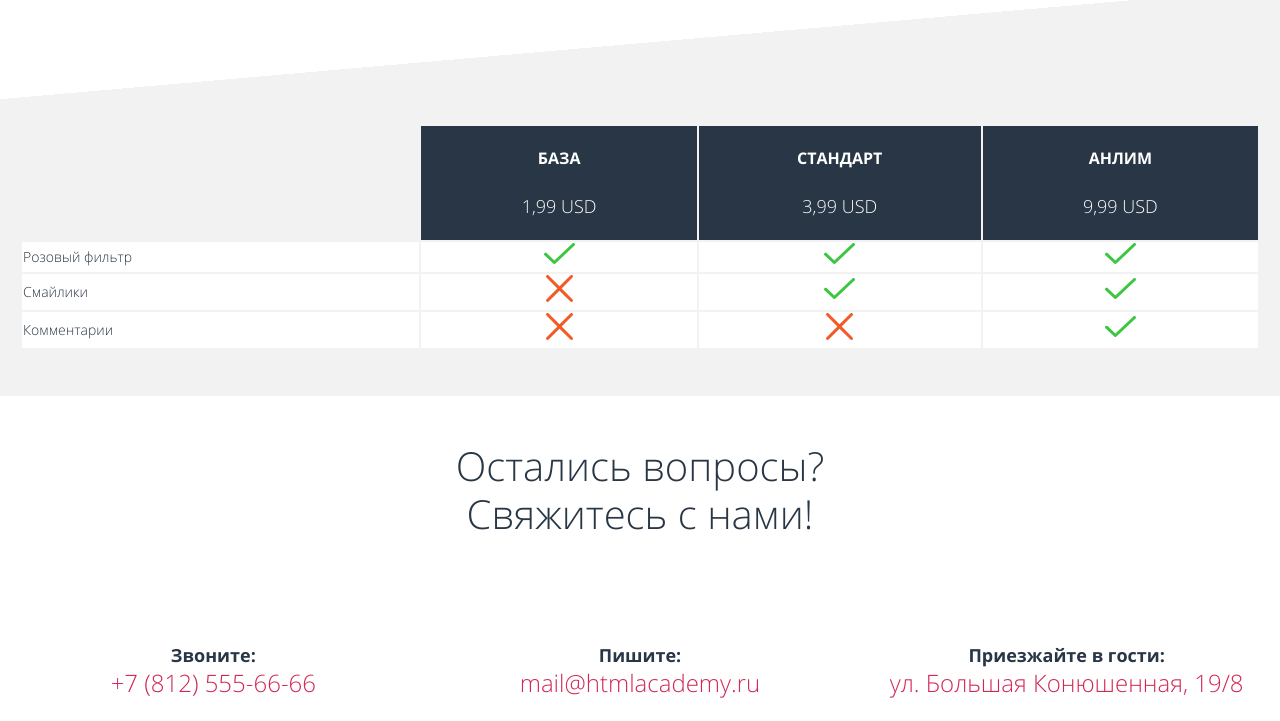
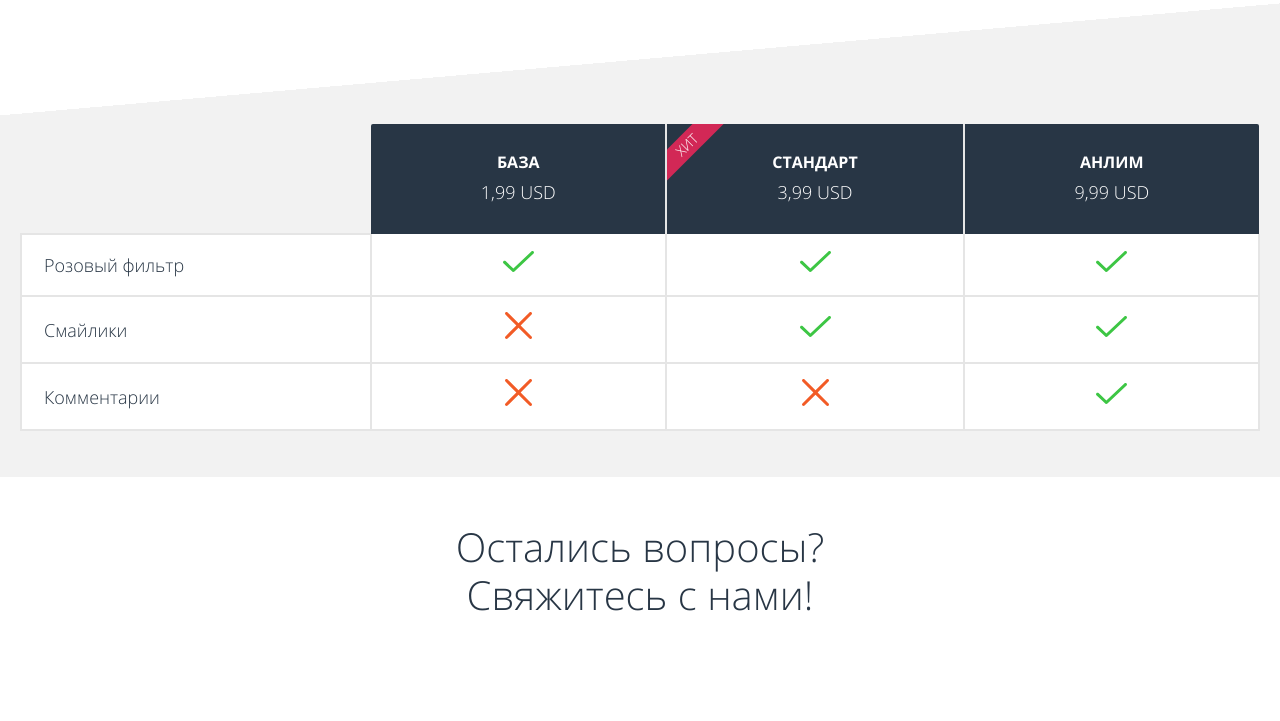
Before and after one commit to vilenan/1437099-pink-23, a website: page source/index.html in a window 1280 px wide. Shown: the part 2497-3218 px from the top of the page. Drawn offline with nearby package versions, Linux system fonts and the light colour scheme; files that its build step writes are made by us from their sources.

Commit message:
верстка таблицы тарифов

```diff
--- a/source/index.html
+++ b/source/index.html
@@ -185,16 +185,17 @@
     </section>
     <section class="tariffs">
       <h2 class="visually-hidden">Тарифы</h2>
+      <div class="tariffs__wrapper">
         <div class="tariffs__list slider">
           <table class="tariffs__table">
-
+            <thead>
               <tr class="tariffs__header">
-            <th></th>
+                <th class="tariffs__item tariffs__item--title"></th>
                 <th class="tariffs__item">
                   <h3 class="tariffs__title">база</h3>
                   <p class="tariffs__price">1,99 USD</p>
                 </th>
-            <th class="tariffs__item tariffs__item--current tariffs__item--hit">
+                <th class="tariffs__item tariffs__item--hit">
                   <h3 class="tariffs__title">стандарт</h3>
                   <p class="tariffs__price">3,99 USD</p>
                 </th>
@@ -203,97 +204,116 @@
                   <p class="tariffs__price">9,99 USD</p>
                 </th>
               </tr>
-
+            </thead>
+            <tbody>
               <tr class="tariffs__option">
-            <td>Розовый фильтр</td>
+                <td class="tariffs__option-value tariffs__option-value--title">Розовый фильтр</td>
                 <td class="tariffs__option-value">
+                  <div class="tariffs__value-wrapper">
                     <span class="tariffs__option-name">розовый фильтр</span>
                     <svg width="31" height="21" viewBox="0 0 31 21" fill="none" xmlns="http://www.w3.org/2000/svg">
                       <path
                         d="M30.5559 0.429509C30.4134 0.293412 30.2439 0.185389 30.0571 0.111671C29.8703 0.0379536 29.67 0 29.4676 0C29.2653 0 29.065 0.0379536 28.8782 0.111671C28.6914 0.185389 28.5219 0.293412 28.3794 0.429509L10.3744 17.4958L2.5777 10.1097C2.28714 9.85325 1.90283 9.71362 1.50573 9.72025C1.10864 9.72689 0.72977 9.87928 0.448939 10.1453C0.168108 10.4114 0.00724504 10.7703 0.0002388 11.1464C-0.00676744 11.5226 0.140631 11.8867 0.41138 12.1619L9.29124 20.5741C9.4331 20.7094 9.60187 20.8167 9.7878 20.8898C9.97372 20.9629 10.1731 21.0004 10.3744 21C10.7806 20.9986 11.1698 20.8456 11.4576 20.5741L30.5559 2.48172C30.8405 2.20822 31 1.83963 31 1.45561C31 1.0716 30.8405 0.703003 30.5559 0.429509Z"
                         fill="#3DC644" />
                     </svg>
+                  </div>
                 </td>
-            <td class="tariffs__option-value tariffs__option-value--current">
+                <td class="tariffs__option-value">
+                  <div class="tariffs__value-wrapper">
                     <span class="tariffs__option-name">розовый фильтр</span>
                     <svg width="31" height="21" viewBox="0 0 31 21" fill="none" xmlns="http://www.w3.org/2000/svg">
                       <path
                         d="M30.5559 0.429509C30.4134 0.293412 30.2439 0.185389 30.0571 0.111671C29.8703 0.0379536 29.67 0 29.4676 0C29.2653 0 29.065 0.0379536 28.8782 0.111671C28.6914 0.185389 28.5219 0.293412 28.3794 0.429509L10.3744 17.4958L2.5777 10.1097C2.28714 9.85325 1.90283 9.71362 1.50573 9.72025C1.10864 9.72689 0.72977 9.87928 0.448939 10.1453C0.168108 10.4114 0.00724504 10.7703 0.0002388 11.1464C-0.00676744 11.5226 0.140631 11.8867 0.41138 12.1619L9.29124 20.5741C9.4331 20.7094 9.60187 20.8167 9.7878 20.8898C9.97372 20.9629 10.1731 21.0004 10.3744 21C10.7806 20.9986 11.1698 20.8456 11.4576 20.5741L30.5559 2.48172C30.8405 2.20822 31 1.83963 31 1.45561C31 1.0716 30.8405 0.703003 30.5559 0.429509Z"
                         fill="#3DC644" />
                     </svg>
+                  </div>
                 </td>
                 <td class="tariffs__option-value">
+                  <div class="tariffs__value-wrapper">
                     <span class="tariffs__option-name">розовый фильтр</span>
                     <svg width="31" height="21" viewBox="0 0 31 21" fill="none" xmlns="http://www.w3.org/2000/svg">
                       <path
                         d="M30.5559 0.429509C30.4134 0.293412 30.2439 0.185389 30.0571 0.111671C29.8703 0.0379536 29.67 0 29.4676 0C29.2653 0 29.065 0.0379536 28.8782 0.111671C28.6914 0.185389 28.5219 0.293412 28.3794 0.429509L10.3744 17.4958L2.5777 10.1097C2.28714 9.85325 1.90283 9.71362 1.50573 9.72025C1.10864 9.72689 0.72977 9.87928 0.448939 10.1453C0.168108 10.4114 0.00724504 10.7703 0.0002388 11.1464C-0.00676744 11.5226 0.140631 11.8867 0.41138 12.1619L9.29124 20.5741C9.4331 20.7094 9.60187 20.8167 9.7878 20.8898C9.97372 20.9629 10.1731 21.0004 10.3744 21C10.7806 20.9986 11.1698 20.8456 11.4576 20.5741L30.5559 2.48172C30.8405 2.20822 31 1.83963 31 1.45561C31 1.0716 30.8405 0.703003 30.5559 0.429509Z"
                         fill="#3DC644" />
                     </svg>
+                  </div>
                 </td>
               </tr>
 
               <tr class="tariffs__option">
-            <td>Смайлики</td>
+                <td class="tariffs__option-value tariffs__option-value--title">Смайлики</td>
                 <td class="tariffs__option-value">
+                  <div class="tariffs__value-wrapper">
                     <span class="tariffs__option-name">смайлики</span>
                     <svg width="27" height="27" viewBox="0 0 27 27" fill="none" xmlns="http://www.w3.org/2000/svg">
                       <path
                         d="M15.6444 13.5065L26.5531 2.58654C26.6947 2.44667 26.8071 2.28009 26.8838 2.09645C26.9605 1.91281 27 1.71577 27 1.51674C27 1.31772 26.9605 1.12068 26.8838 0.937041C26.8071 0.753403 26.6947 0.58682 26.5531 0.446952C26.268 0.165899 25.8837 0.00834432 25.4834 0.00834432C25.0831 0.00834432 24.6988 0.165899 24.4137 0.446952L13.505 11.3669L2.58626 0.446952C2.44641 0.305366 2.27984 0.192953 2.09622 0.11623C1.9126 0.0395068 1.71558 0 1.51658 0C1.31758 0 1.12056 0.0395068 0.936941 0.11623C0.753322 0.192953 0.586757 0.305366 0.446904 0.446952C0.165881 0.73209 0.00834343 1.11638 0.00834343 1.51674C0.00834343 1.91711 0.165881 2.3014 0.446904 2.58654L11.3657 13.5065L0.446904 24.4164C0.305333 24.5562 0.192932 24.7228 0.116217 24.9064C0.0395025 25.0901 0 25.2871 0 25.4861C0 25.6852 0.0395025 25.8822 0.116217 26.0658C0.192932 26.2495 0.305333 26.4161 0.446904 26.5559C0.730723 26.8394 1.11545 26.9987 1.51658 26.9987C1.91771 26.9987 2.30244 26.8394 2.58626 26.5559L13.505 15.6461L24.4137 26.5559C24.698 26.839 25.0823 26.9985 25.4834 27C25.7826 26.9997 26.075 26.9108 26.3237 26.7444C26.5724 26.5781 26.7662 26.3417 26.8806 26.0653C26.9951 25.7888 27.0251 25.4847 26.9668 25.1912C26.9085 24.8977 26.7645 24.6281 26.5531 24.4164L15.6444 13.5065Z"
                         fill="#F25B26" />
                     </svg>
+                  </div>
                 </td>
-            <td class="tariffs__option-value tariffs__option-value--current">
+                <td class="tariffs__option-value">
+                  <div class="tariffs__value-wrapper">
                     <span class="tariffs__option-name">смайлики</span>
                     <svg width="31" height="21" viewBox="0 0 31 21" fill="none" xmlns="http://www.w3.org/2000/svg">
                       <path
                         d="M30.5559 0.429509C30.4134 0.293412 30.2439 0.185389 30.0571 0.111671C29.8703 0.0379536 29.67 0 29.4676 0C29.2653 0 29.065 0.0379536 28.8782 0.111671C28.6914 0.185389 28.5219 0.293412 28.3794 0.429509L10.3744 17.4958L2.5777 10.1097C2.28714 9.85325 1.90283 9.71362 1.50573 9.72025C1.10864 9.72689 0.72977 9.87928 0.448939 10.1453C0.168108 10.4114 0.00724504 10.7703 0.0002388 11.1464C-0.00676744 11.5226 0.140631 11.8867 0.41138 12.1619L9.29124 20.5741C9.4331 20.7094 9.60187 20.8167 9.7878 20.8898C9.97372 20.9629 10.1731 21.0004 10.3744 21C10.7806 20.9986 11.1698 20.8456 11.4576 20.5741L30.5559 2.48172C30.8405 2.20822 31 1.83963 31 1.45561C31 1.0716 30.8405 0.703003 30.5559 0.429509Z"
                         fill="#3DC644" />
                     </svg>
+                  </div>
                 </td>
                 <td class="tariffs__option-value">
+                  <div class="tariffs__value-wrapper">
                     <span class="tariffs__option-name">смайлики</span>
                     <svg width="31" height="21" viewBox="0 0 31 21" fill="none" xmlns="http://www.w3.org/2000/svg">
                       <path
                         d="M30.5559 0.429509C30.4134 0.293412 30.2439 0.185389 30.0571 0.111671C29.8703 0.0379536 29.67 0 29.4676 0C29.2653 0 29.065 0.0379536 28.8782 0.111671C28.6914 0.185389 28.5219 0.293412 28.3794 0.429509L10.3744 17.4958L2.5777 10.1097C2.28714 9.85325 1.90283 9.71362 1.50573 9.72025C1.10864 9.72689 0.72977 9.87928 0.448939 10.1453C0.168108 10.4114 0.00724504 10.7703 0.0002388 11.1464C-0.00676744 11.5226 0.140631 11.8867 0.41138 12.1619L9.29124 20.5741C9.4331 20.7094 9.60187 20.8167 9.7878 20.8898C9.97372 20.9629 10.1731 21.0004 10.3744 21C10.7806 20.9986 11.1698 20.8456 11.4576 20.5741L30.5559 2.48172C30.8405 2.20822 31 1.83963 31 1.45561C31 1.0716 30.8405 0.703003 30.5559 0.429509Z"
                         fill="#3DC644" />
                     </svg>
+                  </div>
                 </td>
               </tr>
 
               <tr class="tariffs__option">
-            <td>Комментарии</td>
+                <td class="tariffs__option-value tariffs__option-value--title">Комментарии</td>
                 <td class="tariffs__option-value">
+                  <div class="tariffs__value-wrapper">
                     <span class="tariffs__option-name">комментарии</span>
                     <svg width="27" height="27" viewBox="0 0 27 27" fill="none" xmlns="http://www.w3.org/2000/svg">
                       <path
                         d="M15.6444 13.5065L26.5531 2.58654C26.6947 2.44667 26.8071 2.28009 26.8838 2.09645C26.9605 1.91281 27 1.71577 27 1.51674C27 1.31772 26.9605 1.12068 26.8838 0.937041C26.8071 0.753403 26.6947 0.58682 26.5531 0.446952C26.268 0.165899 25.8837 0.00834432 25.4834 0.00834432C25.0831 0.00834432 24.6988 0.165899 24.4137 0.446952L13.505 11.3669L2.58626 0.446952C2.44641 0.305366 2.27984 0.192953 2.09622 0.11623C1.9126 0.0395068 1.71558 0 1.51658 0C1.31758 0 1.12056 0.0395068 0.936941 0.11623C0.753322 0.192953 0.586757 0.305366 0.446904 0.446952C0.165881 0.73209 0.00834343 1.11638 0.00834343 1.51674C0.00834343 1.91711 0.165881 2.3014 0.446904 2.58654L11.3657 13.5065L0.446904 24.4164C0.305333 24.5562 0.192932 24.7228 0.116217 24.9064C0.0395025 25.0901 0 25.2871 0 25.4861C0 25.6852 0.0395025 25.8822 0.116217 26.0658C0.192932 26.2495 0.305333 26.4161 0.446904 26.5559C0.730723 26.8394 1.11545 26.9987 1.51658 26.9987C1.91771 26.9987 2.30244 26.8394 2.58626 26.5559L13.505 15.6461L24.4137 26.5559C24.698 26.839 25.0823 26.9985 25.4834 27C25.7826 26.9997 26.075 26.9108 26.3237 26.7444C26.5724 26.5781 26.7662 26.3417 26.8806 26.0653C26.9951 25.7888 27.0251 25.4847 26.9668 25.1912C26.9085 24.8977 26.7645 24.6281 26.5531 24.4164L15.6444 13.5065Z"
                         fill="#F25B26" />
                     </svg>
+                  </div>
                 </td>
-            <td class="tariffs__option-value tariffs__option-value--current">
+                <td class="tariffs__option-value">
+                  <div class="tariffs__value-wrapper">
                     <span class="tariffs__option-name">комментарии</span>
                     <svg width="27" height="27" viewBox="0 0 27 27" fill="none" xmlns="http://www.w3.org/2000/svg">
                       <path
                         d="M15.6444 13.5065L26.5531 2.58654C26.6947 2.44667 26.8071 2.28009 26.8838 2.09645C26.9605 1.91281 27 1.71577 27 1.51674C27 1.31772 26.9605 1.12068 26.8838 0.937041C26.8071 0.753403 26.6947 0.58682 26.5531 0.446952C26.268 0.165899 25.8837 0.00834432 25.4834 0.00834432C25.0831 0.00834432 24.6988 0.165899 24.4137 0.446952L13.505 11.3669L2.58626 0.446952C2.44641 0.305366 2.27984 0.192953 2.09622 0.11623C1.9126 0.0395068 1.71558 0 1.51658 0C1.31758 0 1.12056 0.0395068 0.936941 0.11623C0.753322 0.192953 0.586757 0.305366 0.446904 0.446952C0.165881 0.73209 0.00834343 1.11638 0.00834343 1.51674C0.00834343 1.91711 0.165881 2.3014 0.446904 2.58654L11.3657 13.5065L0.446904 24.4164C0.305333 24.5562 0.192932 24.7228 0.116217 24.9064C0.0395025 25.0901 0 25.2871 0 25.4861C0 25.6852 0.0395025 25.8822 0.116217 26.0658C0.192932 26.2495 0.305333 26.4161 0.446904 26.5559C0.730723 26.8394 1.11545 26.9987 1.51658 26.9987C1.91771 26.9987 2.30244 26.8394 2.58626 26.5559L13.505 15.6461L24.4137 26.5559C24.698 26.839 25.0823 26.9985 25.4834 27C25.7826 26.9997 26.075 26.9108 26.3237 26.7444C26.5724 26.5781 26.7662 26.3417 26.8806 26.0653C26.9951 25.7888 27.0251 25.4847 26.9668 25.1912C26.9085 24.8977 26.7645 24.6281 26.5531 24.4164L15.6444 13.5065Z"
                         fill="#F25B26" />
                     </svg>
+                  </div>
                 </td>
                 <td class="tariffs__option-value">
+                  <div class="tariffs__value-wrapper">
                     <span class="tariffs__option-name">комментарии</span>
                     <svg width="31" height="21" viewBox="0 0 31 21" fill="none" xmlns="http://www.w3.org/2000/svg">
                       <path
                         d="M30.5559 0.429509C30.4134 0.293412 30.2439 0.185389 30.0571 0.111671C29.8703 0.0379536 29.67 0 29.4676 0C29.2653 0 29.065 0.0379536 28.8782 0.111671C28.6914 0.185389 28.5219 0.293412 28.3794 0.429509L10.3744 17.4958L2.5777 10.1097C2.28714 9.85325 1.90283 9.71362 1.50573 9.72025C1.10864 9.72689 0.72977 9.87928 0.448939 10.1453C0.168108 10.4114 0.00724504 10.7703 0.0002388 11.1464C-0.00676744 11.5226 0.140631 11.8867 0.41138 12.1619L9.29124 20.5741C9.4331 20.7094 9.60187 20.8167 9.7878 20.8898C9.97372 20.9629 10.1731 21.0004 10.3744 21C10.7806 20.9986 11.1698 20.8456 11.4576 20.5741L30.5559 2.48172C30.8405 2.20822 31 1.83963 31 1.45561C31 1.0716 30.8405 0.703003 30.5559 0.429509Z"
                         fill="#3DC644" />
                     </svg>
+                  </div>
                 </td>
               </tr>
-
+            </tbody>
           </table>
-
           <div class="slider__breadcrumbs tariffs__breadcrumbs breadcrumbs">
             <button class="breadcrumbs__item" type="button" aria-label="тариф 1"></button>
             <button class="breadcrumbs__item breadcrumbs__item--current" type="button" aria-label="тариф 2"></button>
             <button class="breadcrumbs__item" type="button" aria-label="тариф 3"></button>
+          </div>
         </div>
       </div>
     </section>
--- a/source/sass/blocks/contacts.scss
+++ b/source/sass/blocks/contacts.scss
@@ -8,21 +8,8 @@
 
 .contacts__list {
   text-align: center;
-  position: relative;
   padding-top: 45px;
   padding-bottom: 30px;
-
-  &::after {
-    content: "";
-    position: absolute;
-    z-index: 4;
-    right: 0;
-    bottom: -29px;
-    border-width: 30px 160px 0 160px;
-    border-style: solid;
-    border-color: transparent;
-    border-top-color: $white;
-  }
 
   @media (min-width: $tablet-width) {
     display: grid;
@@ -68,6 +55,23 @@
   text-decoration: none;
 }
 
+.contacts__map-wrapper {
+  position: relative;
+
+  &::after {
+    width: 100%;
+    height: 100%;
+    content: "";
+    position: absolute;
+    z-index: 4;
+    top: -2px;
+    right: 0;
+    background-image: url("../img/triangle_decor.svg");
+    background-repeat: no-repeat;
+    background-size: 100% auto;
+  }
+}
+
 .contacts__map-image {
   width: 100%;
   height: 200px;
--- a/source/sass/blocks/tariffs.scss
+++ b/source/sass/blocks/tariffs.scss
@@ -4,9 +4,12 @@
   padding-top: 127px;
 }
 
+.tariffs__wrapper {
+  width: 100%;
+  overflow: hidden;
+}
+
 .tariffs__list {
-  overflow: hidden;
-
   @media (min-width: $tablet-width) {
     padding-left: 20px;
     padding-right: 20px;
@@ -14,6 +17,10 @@
 }
 
 .tariffs__table {
+  border-collapse: collapse;
+  border-spacing: 0;
+  width: 840px;
+
   @media (min-width: $tablet-width) {
     width: 100%;
   }
@@ -29,14 +36,62 @@
 }
 
 .tariffs__item {
+  position: relative;
+  min-width: 280px;
   background-color: $color-main;
+  border-left: 2px solid $grey-dark-input;
+  padding-top: 19px;
+  padding-bottom: 27px;
+  overflow: hidden;
 
-  &--current {
-    width: 280px;
+  &:nth-child(2) {
+    border-left: none;
+    border-top-left-radius: 2px;
+  }
+
+  &:last-child {
+    border-top-right-radius: 2px;
+  }
+
+  &--title {
+    display: none;
+  }
+
+  &--hit::before {
+    position: absolute;
+    content: "хит";
+    background-color: $color-accent;
+    font-size: 14px;
+    font-weight: normal;
+    line-height: 22px;
+    color: $white;
+    text-transform: uppercase;
+    width: 100px;
+    height: 22px;
+    transform: rotate(-45deg);
+    left: -30px;
+    top: 10px;
+  }
+
+  @media (min-width: $tablet-width) {
+    min-width: 154px;
+    padding-bottom: 16px;
+
+    &--title {
+      display: table-cell;
+      background-color: transparent;
+      border: none;
+    }
+  }
+
+  @media (min-width: $desktop-width) {
+    padding-top: 23px;
+    padding-bottom: 27px;
   }
 }
 
 .tariffs__title {
+  margin: 0;
   font-weight: bold;
   font-size: 16px;
   line-height: 30px;
@@ -44,6 +99,7 @@
 }
 
 .tariffs__price {
+  margin: 0;
   font-weight: lighter;
   font-size: 18px;
   line-height: 30px;
@@ -58,63 +114,55 @@
 }
 
 @media (max-width: $mobile-width-only) {
-  .tariffs__option-value--current .tariffs__option-name {
+  .tariffs__option-name {
     display: inline-block;
   }
 }
 
 .tariffs__option-value {
-  text-align: center;
+  padding: 15px 22px;
+  box-sizing: border-box;
+  border: 2px solid $grey-dark-input;
+  border-top: none;
+
+  &--title {
+    border-top: 2px solid $grey-dark-input;
+    display: none;
+  }
 
   @media (max-width: $mobile-width-only) {
-    &--current {
-      width: 280px;
-      display: flex;
-      justify-content: space-between;
+    width: 280px;
+  }
+
+  @media (min-width: $tablet-width) {
+    text-align: center;
+
+    &--title {
+      font-size: 14px;
+      line-height: 30px;
+      display: table-cell;
+      text-align: left;
     }
+  }
+
+  @media (min-width: $desktop-width) {
+    font-size: 18px;
+    line-height: 30px;
+  }
+}
+
+.tariffs__value-wrapper {
+  @media (max-width: $mobile-width-only) {
+    display: flex;
+    align-items: center;
+    justify-content: space-between;
   }
 }
 
 .tariffs__breadcrumbs {
+  margin-top: 45px;
+
   @media (min-width: $tablet-width) {
     display: none;
   }
 }
-
-// .tariffs__header {
-//   background-color: $color-main;
-//   color: $white;
-//   text-align: center;
-// }
-
-// .tariffs__list {
-//   @media (min-width: $tablet-width) {
-//     flex-direction: row;
-//     justify-content: space-between;
-//   }
-// }
-
-// .tariffs__options-list {
-//   display: none;
-
-//   @media (min-width: $tablet-width) {
-//     display: flex;
-//   }
-// }
-
-// .tariffs__item {
-//   @media (min-width: $tablet-width) {
-//     display: flex;
-//   }
-// }
-
-//
-// .tariffs__price {
-//   font-weight: light;
-//   font-size: 18px;
-//   line-height: 30px;
-// }
-
-// .tariffs__option {
-//   background-color: $white;
-// }
```
Also changed, not shown: source/img/triangle_decor.svg (added). Lines whose indentation alone changed are shown as unchanged.
